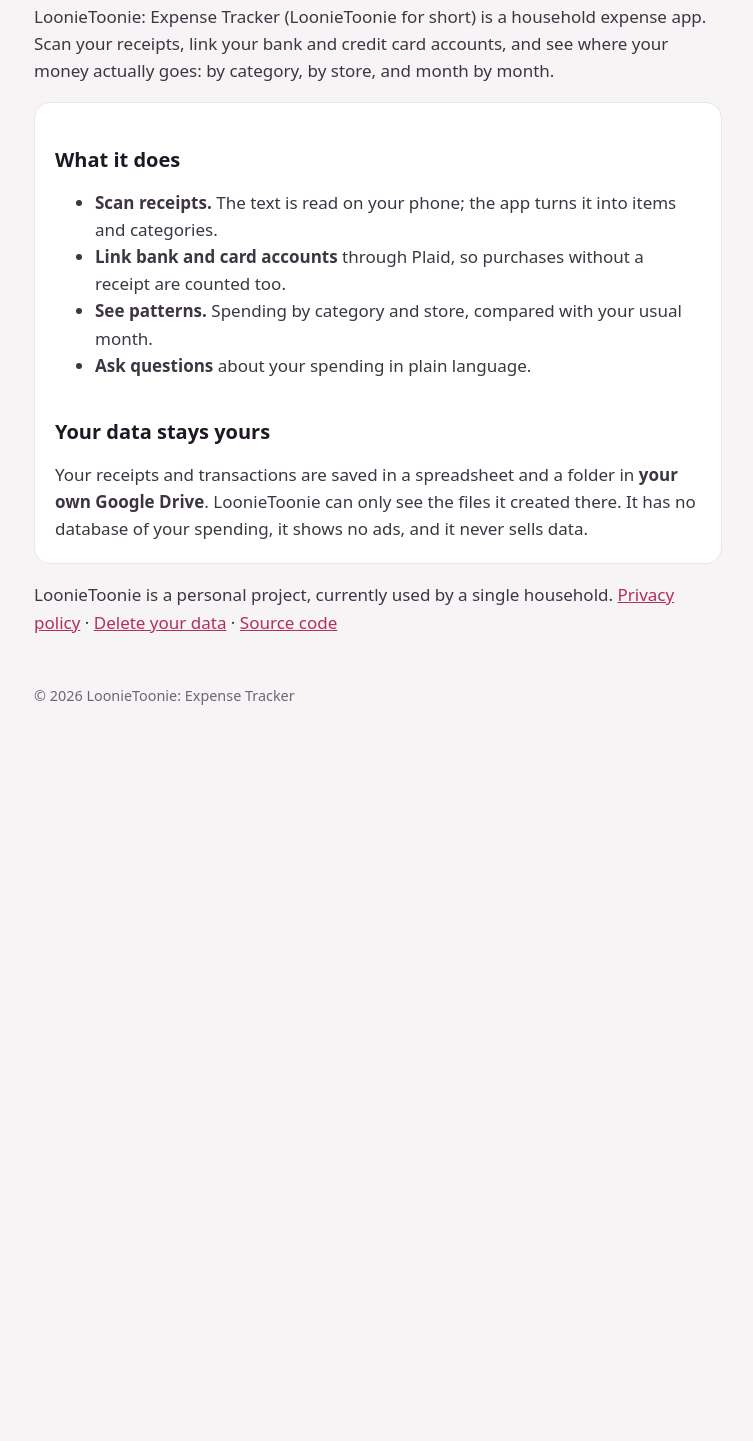
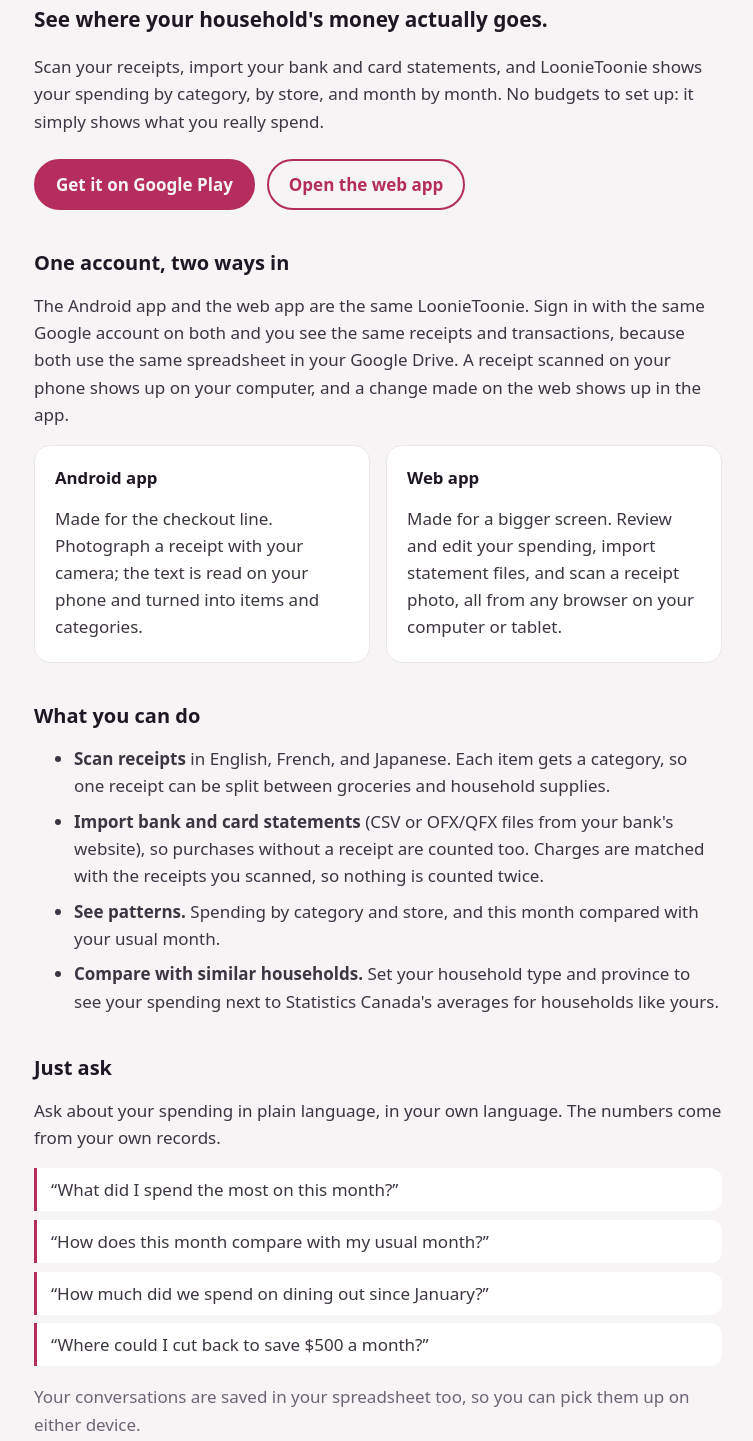
Before and after one commit to tomishing/loonietoonie-site, a plain HTML site: page index.html in a window 1280 px wide. Shown: the part 109-1550 px from the top of the page, without its empty margins (262-1015 px from the left). Before the commit the page ends 880 px from the top, so only its background shows below. Drawn offline with Linux system fonts and the light colour scheme.

Commit message:
Explain the Android and web apps on the home page
The home page now says how the two apps relate (one Google sign-in,
one spreadsheet in your Drive), what each is best for, what you can
do (receipts, statement import, patterns, household comparison), and
gives example Ask questions, with buttons to Google Play and the web
app. Bank sync is described as web-only for invited households, to
match the Play listing, and the outdated single-household line is gone.

Co-Authored-By: Claude Opus 5.5 <noreply@anthropic.com>

```diff
--- a/index.html
+++ b/index.html
@@ -4,7 +4,10 @@
     <meta charset="utf-8" />
     <meta name="viewport" content="width=device-width, initial-scale=1" />
     <title>LoonieToonie: Expense Tracker</title>
-    <meta name="description" content="LoonieToonie: Expense Tracker, a household expense app that shows where your money goes." />
+    <meta
+      name="description"
+      content="LoonieToonie: Expense Tracker shows where your household's money actually goes. Scan receipts, import bank and card statements, and ask about your spending. Android app and web app, with your data in your own Google Drive."
+    />
     <link rel="icon" type="image/png" href="favicon.png" />
     <link rel="stylesheet" href="style.css" />
   </head>
@@ -15,36 +18,98 @@
         <h1>LoonieToonie: Expense Tracker</h1>
       </header>
 
+      <p class="lead">See where your household's money actually goes.</p>
       <p>
-        LoonieToonie: Expense Tracker (LoonieToonie for short) is a household expense app. Scan your receipts, link your bank and credit card accounts, and see
-        where your money actually goes: by category, by store, and month by month.
+        Scan your receipts, import your bank and card statements, and LoonieToonie shows your spending by category, by
+        store, and month by month. No budgets to set up: it simply shows what you really spend.
       </p>
 
+      <div class="actions">
+        <a class="button" href="https://play.google.com/store/apps/details?id=com.loonietoonie.app">Get it on Google Play</a>
+        <a class="button secondary" href="https://app.loonietoonietracker.com/">Open the web app</a>
+      </div>
+
+      <h2>One account, two ways in</h2>
+      <p>
+        The Android app and the web app are the same LoonieToonie. Sign in with the same Google account on both and you
+        see the same receipts and transactions, because both use the same spreadsheet in your Google Drive. A receipt
+        scanned on your phone shows up on your computer, and a change made on the web shows up in the app.
+      </p>
+      <div class="grid">
         <div class="card">
-        <h2>What it does</h2>
-        <ul>
-          <li><strong>Scan receipts.</strong> The text is read on your phone; the app turns it into items and categories.</li>
-          <li><strong>Link bank and card accounts</strong> through Plaid, so purchases without a receipt are counted too.</li>
-          <li><strong>See patterns.</strong> Spending by category and store, compared with your usual month.</li>
-          <li><strong>Ask questions</strong> about your spending in plain language.</li>
+          <h3>Android app</h3>
+          <p>
+            Made for the checkout line. Photograph a receipt with your camera; the text is read on your phone and turned
+            into items and categories.
+          </p>
+        </div>
+        <div class="card">
+          <h3>Web app</h3>
+          <p>
+            Made for a bigger screen. Review and edit your spending, import statement files, and scan a receipt photo,
+            all from any browser on your computer or tablet.
+          </p>
+        </div>
+      </div>
+
+      <h2>What you can do</h2>
+      <ul class="features">
+        <li>
+          <strong>Scan receipts</strong> in English, French, and Japanese. Each item gets a category, so one receipt can
+          be split between groceries and household supplies.
+        </li>
+        <li>
+          <strong>Import bank and card statements</strong> (CSV or OFX/QFX files from your bank's website), so purchases
+          without a receipt are counted too. Charges are matched with the receipts you scanned, so nothing is counted
+          twice.
+        </li>
+        <li>
+          <strong>See patterns.</strong> Spending by category and store, and this month compared with your usual month.
+        </li>
+        <li>
+          <strong>Compare with similar households.</strong> Set your household type and province to see your spending
+          next to Statistics Canada's averages for households like yours.
+        </li>
       </ul>
 
+      <h2>Just ask</h2>
+      <p>Ask about your spending in plain language, in your own language. The numbers come from your own records.</p>
+      <ul class="questions">
+        <li>“What did I spend the most on this month?”</li>
+        <li>“How does this month compare with my usual month?”</li>
+        <li>“How much did we spend on dining out since January?”</li>
+        <li>“Where could I cut back to save $500 a month?”</li>
+      </ul>
+      <p class="muted">Your conversations are saved in your spreadsheet too, so you can pick them up on either device.</p>
+
       <h2>Your data stays yours</h2>
+      <div class="card">
         <p>
           Your receipts and transactions are saved in a spreadsheet and a folder in <strong>your own Google
           Drive</strong>. LoonieToonie can only see the files it created there. It has no database of your spending, it
-          shows no ads, and it never sells data.
+          shows no ads, and it never sells data. You can open the spreadsheet yourself at any time, and
+          <a href="delete.html">delete your data</a> whenever you like.
         </p>
       </div>
 
+      <p class="muted">
+        Bank sync through Plaid is available on the web app for invited households only, for now. The Android app uses
+        statement import.
+      </p>
+
+      <div class="actions">
+        <a class="button" href="https://play.google.com/store/apps/details?id=com.loonietoonie.app">Get it on Google Play</a>
+        <a class="button secondary" href="https://app.loonietoonietracker.com/">Open the web app</a>
+      </div>
+
+      <footer>
         <p>
-        LoonieToonie is a personal project, currently used by a single household.
           <a href="privacy.html">Privacy policy</a> ·
           <a href="delete.html">Delete your data</a> ·
           <a href="https://github.com/tomishing/Loonietoonie">Source code</a>
         </p>
-
-      <footer>© 2026 LoonieToonie: Expense Tracker</footer>
+        <p>© 2026 LoonieToonie: Expense Tracker. Google Play is a trademark of Google LLC.</p>
+      </footer>
     </main>
   </body>
 </html>
--- a/style.css
+++ b/style.css
@@ -49,7 +49,8 @@ header {
 }
 
 h1,
-h2 {
+h2,
+h3 {
   color: var(--text-h);
   line-height: 1.25;
 }
@@ -64,8 +65,66 @@ h2 {
   font-size: 1.25rem;
 }
 
+h3 {
+  margin: 1em 0 0.25em;
+  font-size: 1.05rem;
+}
+
 a {
   color: var(--accent);
+}
+
+.lead {
+  margin: 0 0 0.5em;
+  color: var(--text-h);
+  font-size: 1.3rem;
+  font-weight: 600;
+}
+
+.actions {
+  display: flex;
+  flex-wrap: wrap;
+  gap: 12px;
+  margin: 24px 0;
+}
+
+.button {
+  display: inline-block;
+  padding: 10px 20px;
+  border: 2px solid var(--accent);
+  border-radius: 999px;
+  background: var(--accent);
+  color: var(--bg);
+  font-weight: 600;
+  text-decoration: none;
+}
+
+.button.secondary {
+  background: transparent;
+  color: var(--accent);
+}
+
+.grid {
+  display: grid;
+  grid-template-columns: repeat(auto-fit, minmax(240px, 1fr));
+  gap: 16px;
+}
+
+.features li,
+.questions li {
+  margin-bottom: 0.5em;
+}
+
+.questions {
+  padding-left: 0;
+  list-style: none;
+}
+
+.questions li {
+  padding: 8px 14px;
+  border-left: 3px solid var(--accent);
+  border-radius: 0 12px 12px 0;
+  background: var(--surface);
 }
 
 .card {
```
Lines whose indentation alone changed are shown as unchanged.
